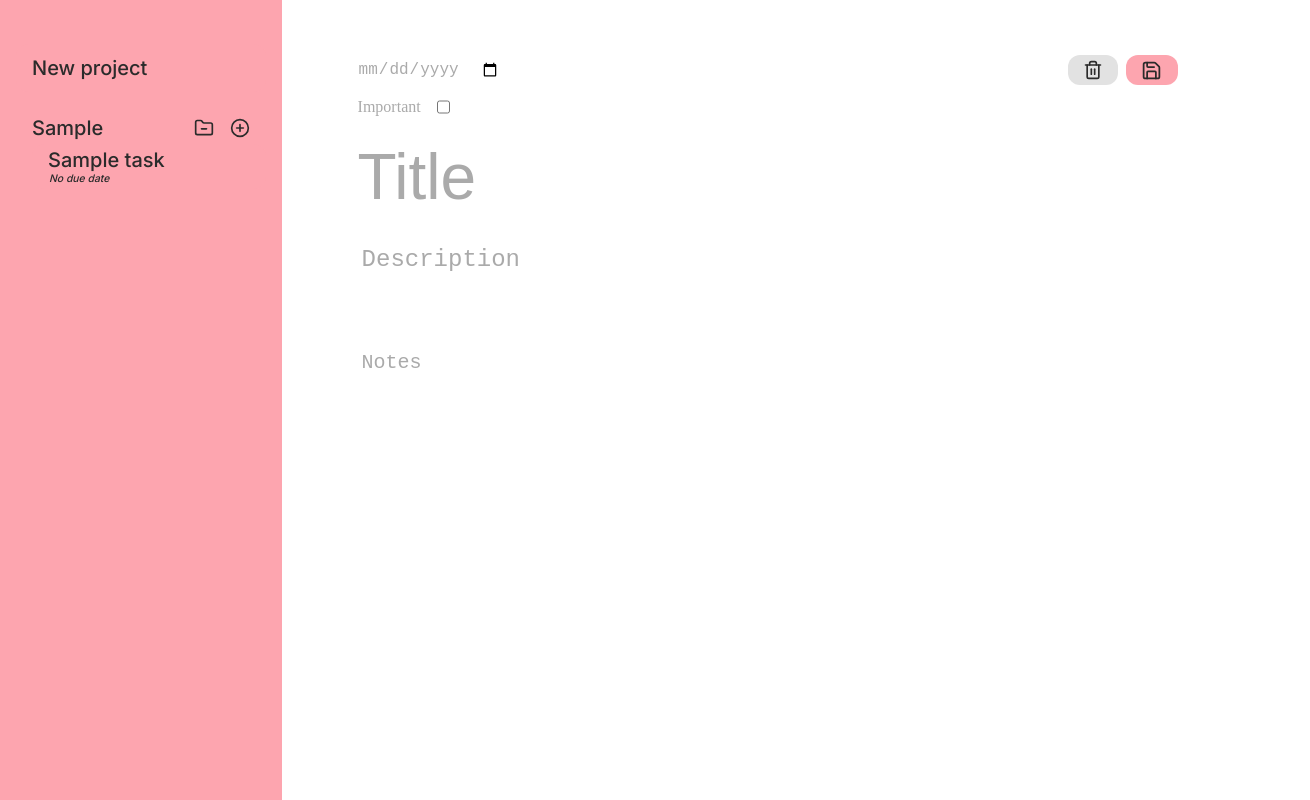
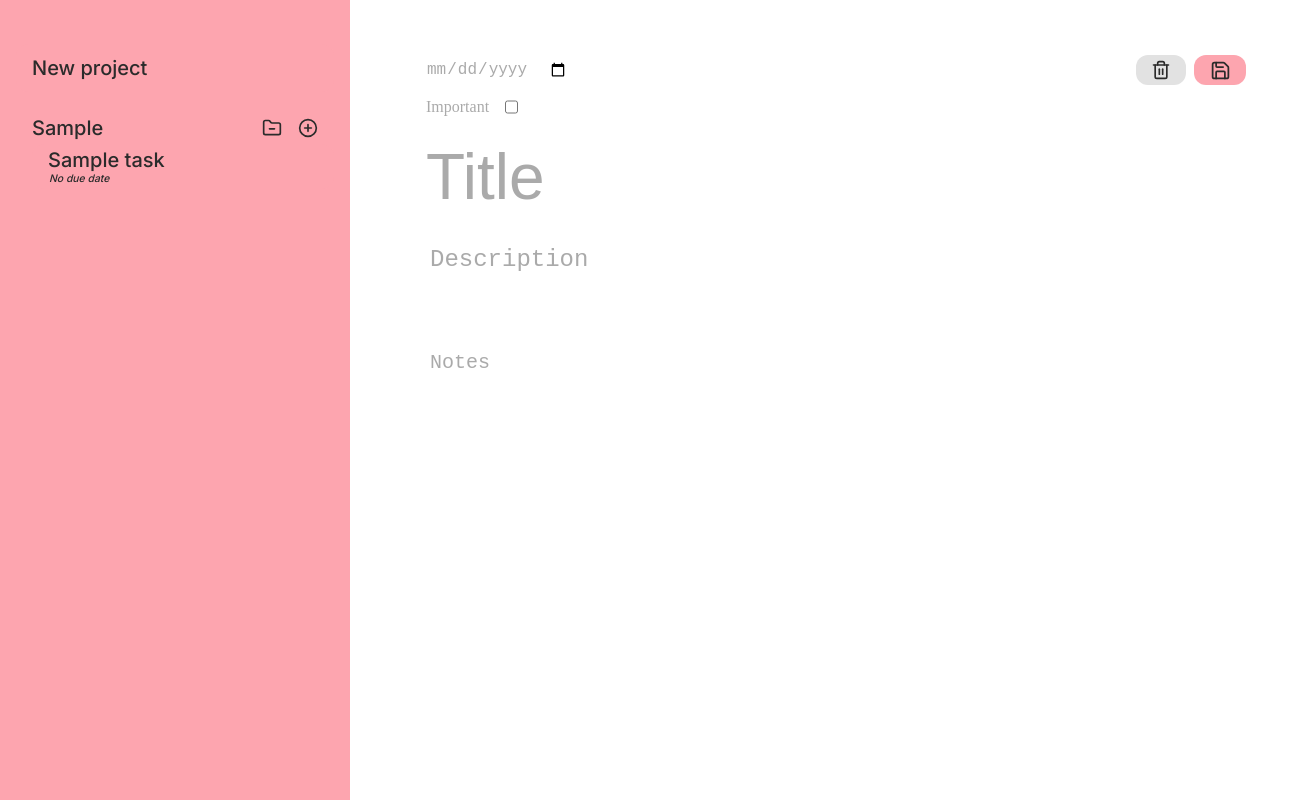
Before and after one commit to HaTruong05/another-to-do-list, a website built with webpack: page src/main.html in a window 1280 px wide. Shown: the whole page, 1310 px wide, since content can reach past the window. Built offline with nearby package versions, Linux system fonts and the light colour scheme.

Commit message:
MORE STYLING IT NEVER ENDS

```diff
--- a/src/styles.css
+++ b/src/styles.css
@@ -52,7 +52,6 @@ textarea {
 
 #container {
     justify-content: center;
-    width: 75vw;
 }
 
 body, #container, #priority, #header {
@@ -83,9 +82,9 @@ input[type="date"]::-webkit-calendar-picker-indicator {
 }
 
 #sidebar {
-    width: 22vw;
+    flex-grow: 1;
     height: 100vh;
-    min-width: 230px;
+    min-width: 350px;
     background-color: hsl(353, 96%, 82%);
     padding: 1rem;
 }
```
